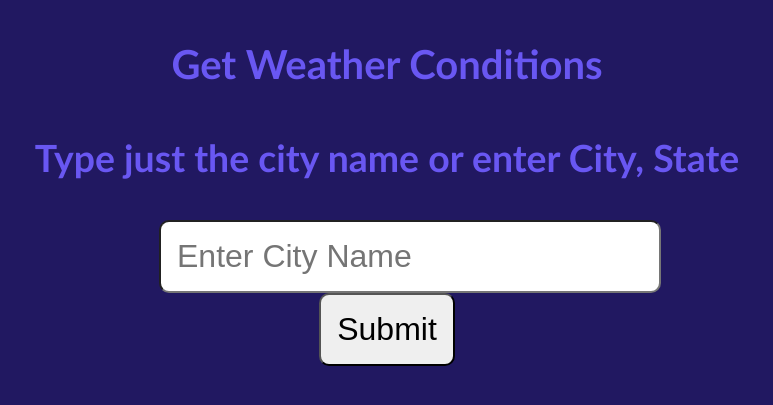
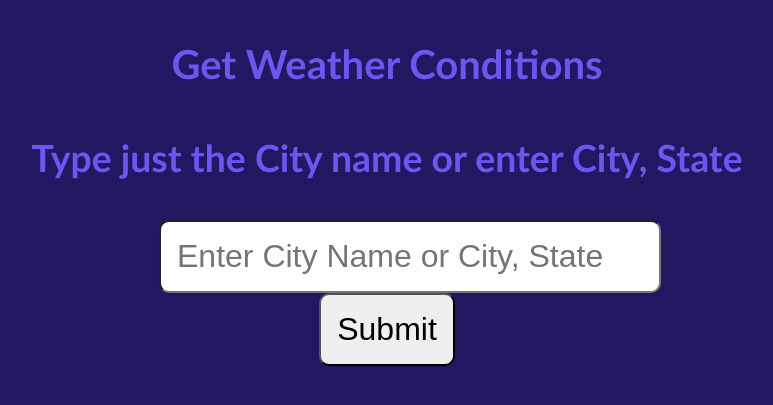
Before and after one commit to codernamedK/flask-weather, a Flask app: page / in a window 1280 px wide. Shown: the top 405 px of the page, without its empty margins (253-1026 px from the left). Run offline with Flask 3, Linux system fonts and the light colour scheme.

Commit message:
updated some text formatting

```diff
--- a/templates/city-not-found.html
+++ b/templates/city-not-found.html
@@ -11,7 +11,7 @@
     <h1>City Not Found</h1>
     <h2>Try Again?</h2>
     <form action="/weather">
-        <input type="text" name="city" id="city" placeholder="Enter City Name" />
+        <input type="text" name="city" id="city" placeholder="Enter City Name or City, State" />
         <button type ="submit">Submit</button>
     </form>
 </body>
--- a/templates/index.html
+++ b/templates/index.html
@@ -10,9 +10,9 @@
 </head>
 <body>
     <h1>Get Weather Conditions</h1>
-    <h3>Type just the city name or enter City, State</h3>
+    <h3>Type just the City name or enter City, State</h3>
     <form action="/weather">
-        <input type="text" name="city" id="city" placeholder="Enter City Name" />
+        <input type="text" name="city" id="city" placeholder="Enter City Name or City, State" />
         <button type ="submit">Submit</button>
     </form>
 </body>
--- a/templates/weather.html
+++ b/templates/weather.html
@@ -13,7 +13,7 @@
     <p>Feels like {{ feels_like }} &deg;F</p>
 
     <form action="/weather">
-        <input type="text" name="city" id="city" placeholder="Enter City, State or just City" />
+        <input type="text" name="city" id="city" placeholder="Enter City Name or City, State" />
         <button type ="submit">Submit</button>
     </form>
 </body>
```
